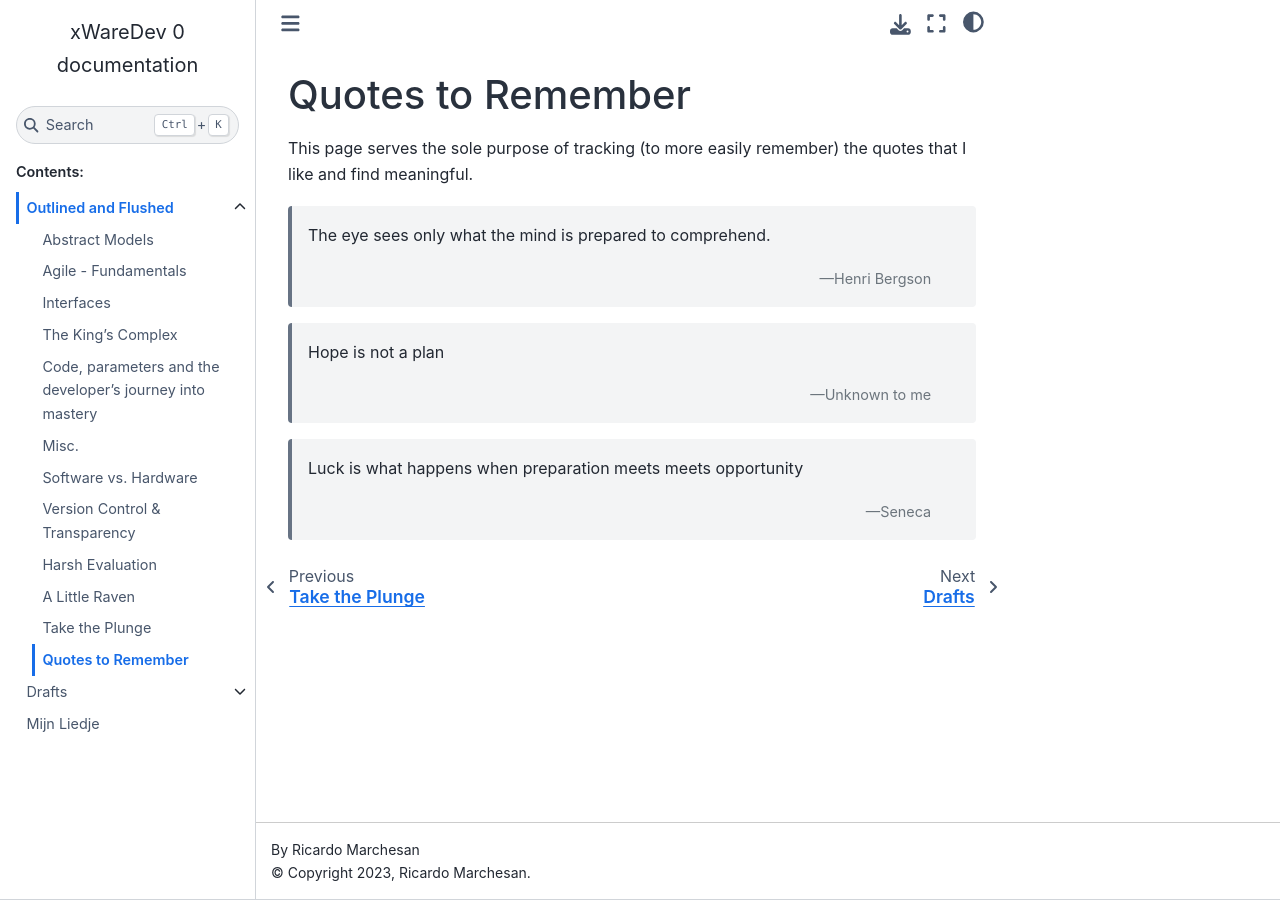
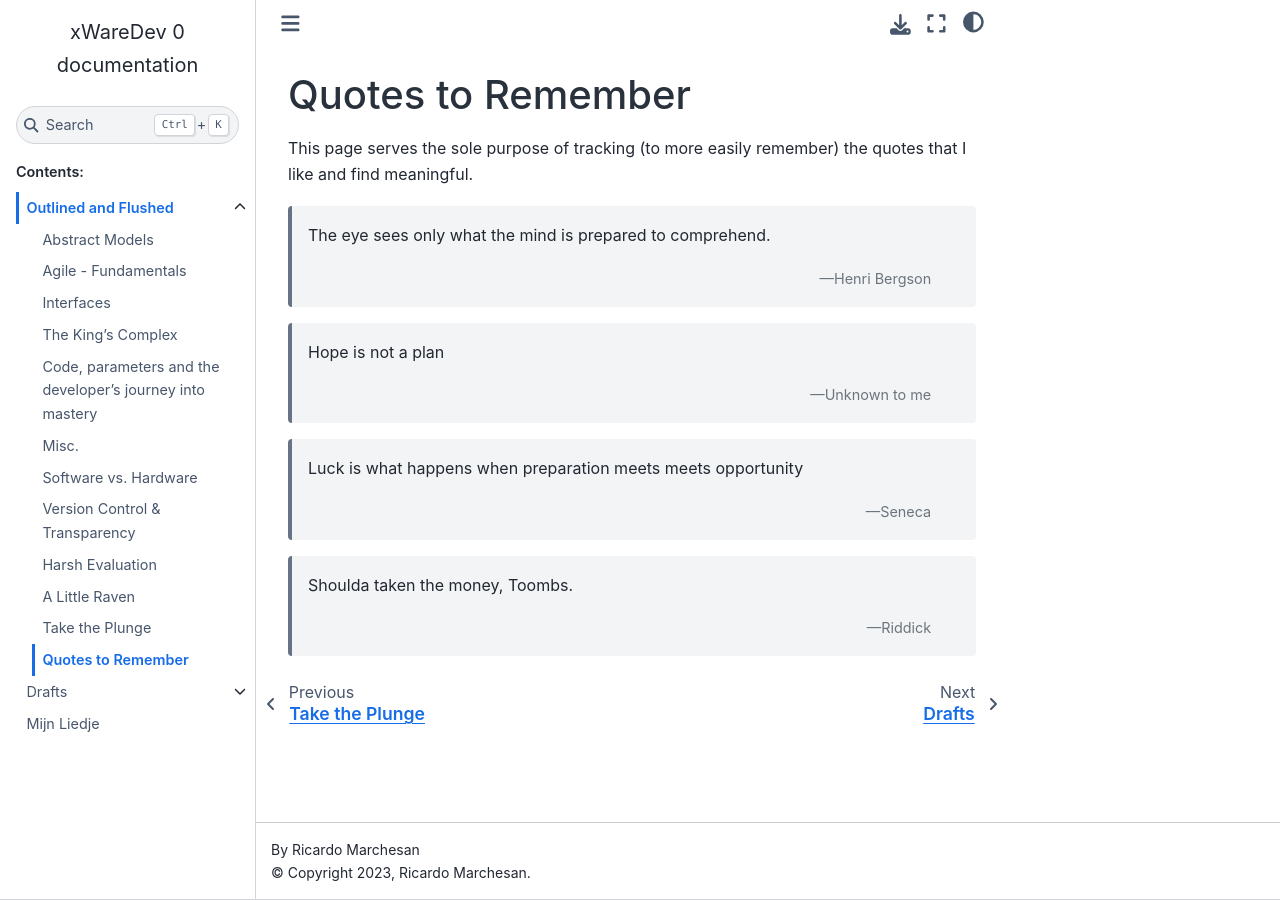
Before and after one commit to rikardonm/betina, a Sphinx documentation site: the page built from source/outlined/quotes_to_remember.rst, in a window 1280 px wide. Built offline with Sphinx 7.4.7 and the Sphinx Book theme 1.1.4, drawn with Linux system fonts in a browser that asks for light colours.

Commit message:
Update quotes

```diff
--- a/source/outlined/quotes_to_remember.rst
+++ b/source/outlined/quotes_to_remember.rst
@@ -16,3 +16,7 @@ This page serves the sole purpose of tracking (to more easily remember) the quot
     Luck is what happens when preparation meets meets opportunity
 
     -- Seneca
+
+    Shoulda taken the money, Toombs.
+
+    -- Riddick
```
